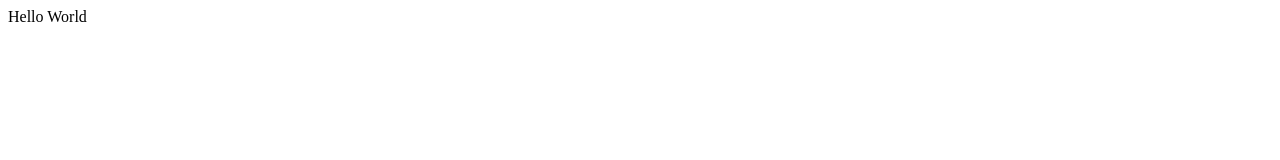
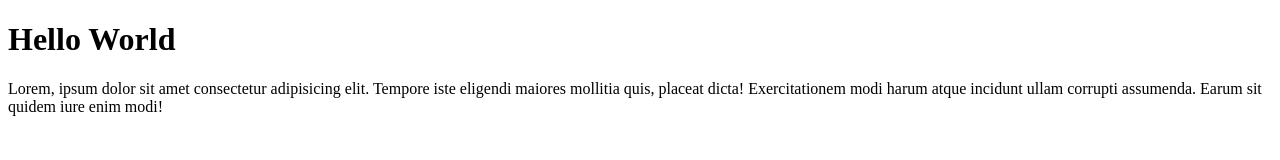
Before and after one commit to corveranoe/Sistema-IMC, a plain HTML site: page index.html in a window 1280 px wide. Drawn offline with Linux system fonts and the light colour scheme.

Commit message:
Mas texto
Añadi el parrafo

```diff
--- a/index.html
+++ b/index.html
@@ -6,6 +6,7 @@
     <title>Example</title>
 </head>
 <body>
-    Hello World
+    <h1>Hello World</h1>
+    <p>Lorem, ipsum dolor sit amet consectetur adipisicing elit. Tempore iste eligendi maiores mollitia quis, placeat dicta! Exercitationem modi harum atque incidunt ullam corrupti assumenda. Earum sit quidem iure enim modi!</p>
 </body>
 </html>
```
